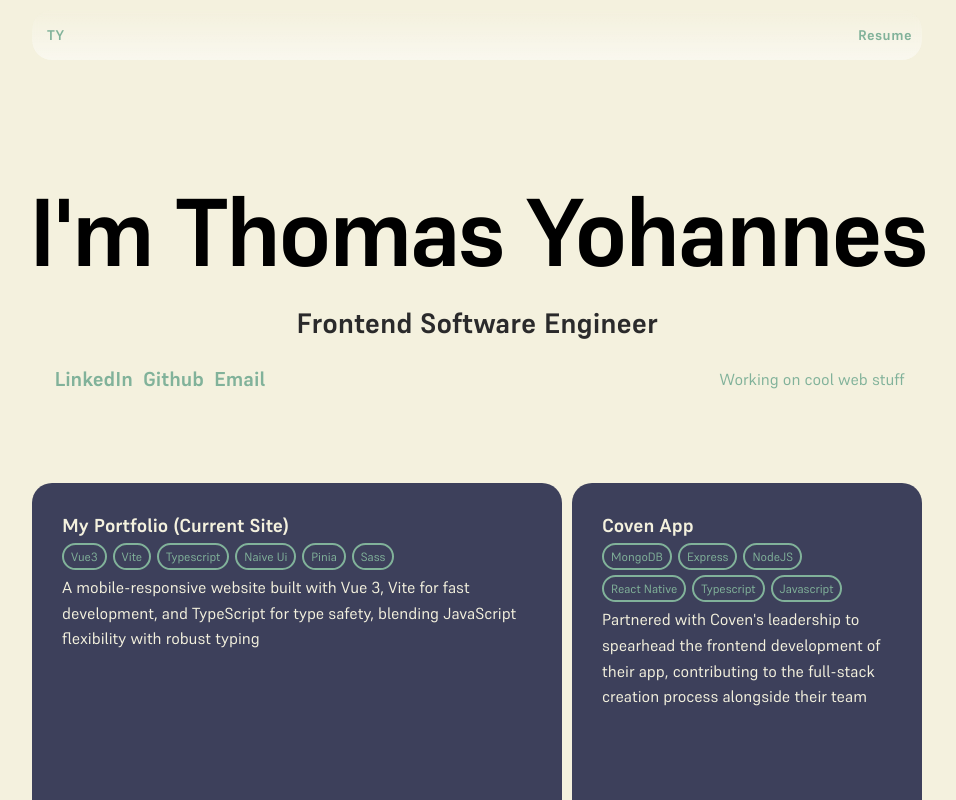
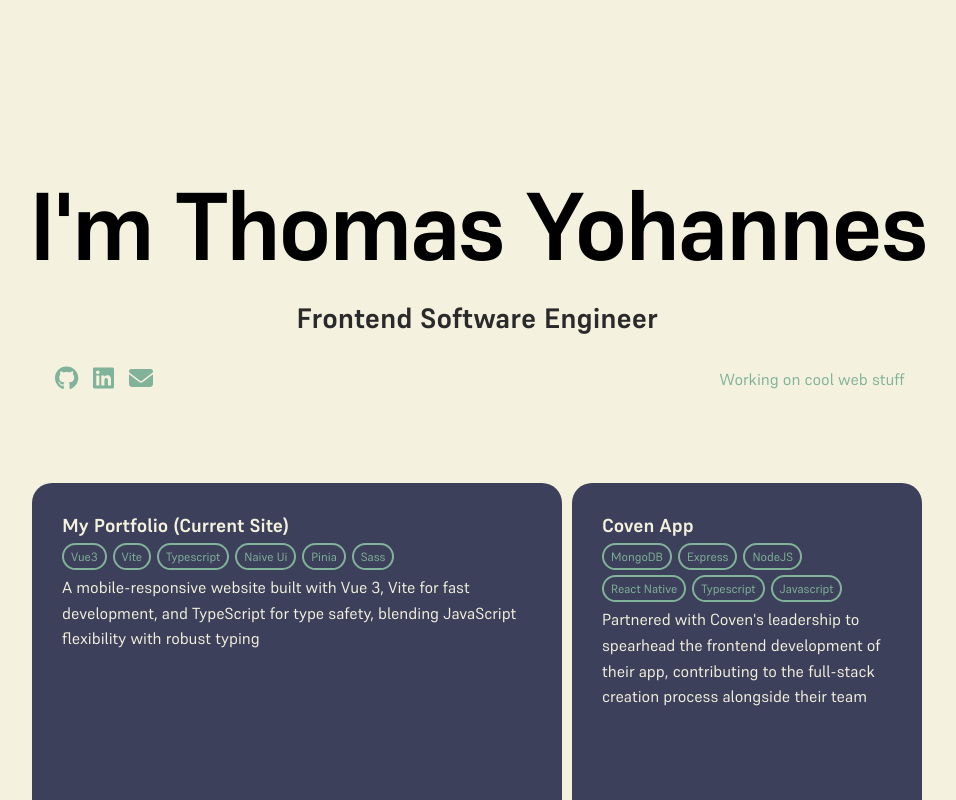
Before and after one commit to ThomYohan/VVNPortfolio, a Vue app: page / in a window 1280 px wide. Shown: the top 800 px of the page, without its empty margins (163-1119 px from the left). Built offline with nearby package versions, Linux system fonts and the light colour scheme.

Commit message:
added fontawesome, reworked header-links to use icons, properly linked resume

```diff
--- a/package.json
+++ b/package.json
@@ -9,6 +9,11 @@
     "preview": "vite preview"
   },
   "dependencies": {
+    "@fortawesome/fontawesome-svg-core": "^6.5.2",
+    "@fortawesome/free-brands-svg-icons": "^6.5.2",
+    "@fortawesome/free-regular-svg-icons": "^6.5.2",
+    "@fortawesome/free-solid-svg-icons": "^6.5.2",
+    "@fortawesome/vue-fontawesome": "^3.0.6",
     "@lottiefiles/lottie-player": "^1.7.1",
     "gsap": "^3.12.2",
     "pinia": "^2.0.35",
--- a/src/assets/globalStyles.css
+++ b/src/assets/globalStyles.css
@@ -898,6 +898,19 @@ a {
     /* Change to desired color */
 }
 
+.header-icons {
+    /* color: #4f4f4f; */
+    color: #81B29A;
+    /* margin-top: 20px; */
+    margin: 0 15px 0 0;
+    font-size: 24px;
+    font-weight: 400;
+    line-height: 160%;
+    text-decoration: none;
+    border-bottom: 1px solid transparent;
+    transition: border-bottom-color 0.3s ease;
+}
+
 .info-box {
     display: flex;
     flex-direction: column;
@@ -1177,7 +1190,6 @@ h6 {
     border-bottom: 1px solid transparent;
     transition: border-bottom-color 0.3s ease;
 }
-
 
 .footer-icons:hover {
     border-bottom-color: #F4F1DE;
--- a/src/components/NavBar.vue
+++ b/src/components/NavBar.vue
@@ -3,7 +3,7 @@
         <section class="navvyBarContainer">
             <router-link class="jdNav" style="margin-left: 10px;" :to="Data.routes[0].route">TY</router-link>
             <div class="navvyBarTile">
-                <a href="src/assets/ThomasYohannes-SWE2024.pdf" class="jdNav" target="_blank">Resume</a>
+                <a href="https://docs.google.com/document/d/e/2PACX-1vQCHGS_EUrn2lDTieukci7pDY74Cpvan5jcYuPgEOuKmhZ3AIj5uNV2JG47SgMlS-E7x4wOGxtyAduz/pub" class="jdNav" target="_blank">Resume</a>
             </div>
         </section>
     </main>
--- a/src/data.json
+++ b/src/data.json
@@ -106,7 +106,7 @@
         {
             "id": 4,
             "name": "Resume",
-            "link": "",
+            "link": "https://docs.google.com/document/d/e/2PACX-1vQCHGS_EUrn2lDTieukci7pDY74Cpvan5jcYuPgEOuKmhZ3AIj5uNV2JG47SgMlS-E7x4wOGxtyAduz/pub",
             "icon": "Mail24Regular"
         }
     ],
--- a/src/main.ts
+++ b/src/main.ts
@@ -4,8 +4,17 @@ import './assets/globalStyles.css'
 import App from './App.vue'
 import router from './router/index.ts'
 import naive from "naive-ui"
+import { library } from '@fortawesome/fontawesome-svg-core'
+import { FontAwesomeIcon } from '@fortawesome/vue-fontawesome'
+import { faGithub, faLinkedin, fab } from '@fortawesome/free-brands-svg-icons'
+import { far } from '@fortawesome/free-regular-svg-icons'
+import { faEnvelope, fas } from '@fortawesome/free-solid-svg-icons'
+
+// import { faLinkedinIn, faGithub, faMailchimp } from '@fortawesome/free-brands-svg-icons'
+
 // import { defineComponent } from 'vue'
 // import { darkTheme } from 'naive-ui'
 
+library.add( faLinkedin, faGithub, faEnvelope, fas, far, fab)
 
-createApp(App).use(router).use(naive).mount('#app')
+createApp(App).use(router).use(naive).component('faLinkedin, faGithub, faEnvelope', FontAwesomeIcon).mount('#app')
--- a/src/views/Home.vue
+++ b/src/views/Home.vue
@@ -1,6 +1,6 @@
 <template>
     <header class="header">
-        <NavBar />
+        <!-- <NavBar /> -->
         <div class="header-container">
             <!-- <h1>Hello,</h1>
             <h1>I'm Thomas Yohannes</h1> -->
@@ -12,13 +12,18 @@
             </div>
             <div class="header-box">
                 <div class="header-link-container">
-                    <div class="header-links" v-for="data in Data.links" :key="data.id">
-                        <a class="" v-if="data.name !== 'Resume'" :href="data.link" target="_blank">
-                            {{ data.name }}
+                    <div class="header-links">
+                        <a class="header-icons" :href="Data.links[0].link">
+                            <font-awesome-icon :icon="['fab', 'github']" />
                         </a>
-                        <a class="footer-icons" v-else :href="data.link" target="_blank" rel="">
-                            {{ data.name }}
+                        <a class="header-icons" :href="Data.links[1].link">
+                            <font-awesome-icon icon="fa-brands fa-linkedin" />
+
                         </a>
+                        <a class="header-icons" :href="Data.links[2].link">
+                            <font-awesome-icon icon="fa-solid fa-envelope" />
+                        </a>
+
                     </div>
                 </div>
                 <div class="info-box">
@@ -29,8 +34,6 @@
     </header>
     <main class="page-layout">
         <section class="projects">
-            <!-- <section class="projects" v-for="(project, index) in Data.projects" :key="project.id"> -->
-            <!-- <div class="tile" :class="getTileClass(index)">Tile A</div> -->
             <div class="tile tile-a">
                 <h3 class="tile-header">{{ Data.projects[0].name }}</h3>
                 <div class="techStack">
@@ -87,8 +90,6 @@
             <section class="footer-container2">
                 <div v-for="data in Data.footerLinks" :key="data.id">
                     <a class="footer-icons" v-if="data.name !== 'Resume'" :href="data.link" target="_blank">
-                        <!-- <`${{ data.icon }}` /> -->
-                        <!-- <component :is="data.icon" /> -->
                         {{ data.name }}
                     </a>
                     <a class="footer-icons" v-else :href="data.link" target="_blank" rel="">
@@ -109,11 +110,16 @@
 import { defineComponent, onMounted, ref } from 'vue'
 // import { darkTheme } from 'naive-ui'
 // import type { GlobalTheme } from 'naive-ui'
-// import { Icon } from '@vicons/utils'
 import NavBar from '../components/NavBar.vue'
 import History from '../components/History.vue'
 import Tile from '../components/Tile.vue'
 import Data from "../data.json"
+import { FontAwesomeIcon } from '@fortawesome/vue-fontawesome'
+// import { } from '@fortawesome/fontawesome-svg-core'
+// import { } from '@fortawesome/free-regular-svg-icons'
+import { faGithub, faLinkedin } from '@fortawesome/free-brands-svg-icons'
+import { faEnvelope } from '@fortawesome/free-solid-svg-icons'
+// import { faLinkedinIn } from '@awesome.me/kit-KIT_CODE/icons'
 import "@lottiefiles/lottie-player";
 
 
@@ -122,7 +128,11 @@ export default defineComponent({
     components: {
         History,
         Tile,
-        NavBar
+        NavBar,
+        FontAwesomeIcon,
+        // faGithub,
+        // faLinkedin,
+        // faEnvelope,
     },
 
     setup() {
```
Also changed, not shown: 2 other files (tests, documents, lock files or other folders).
